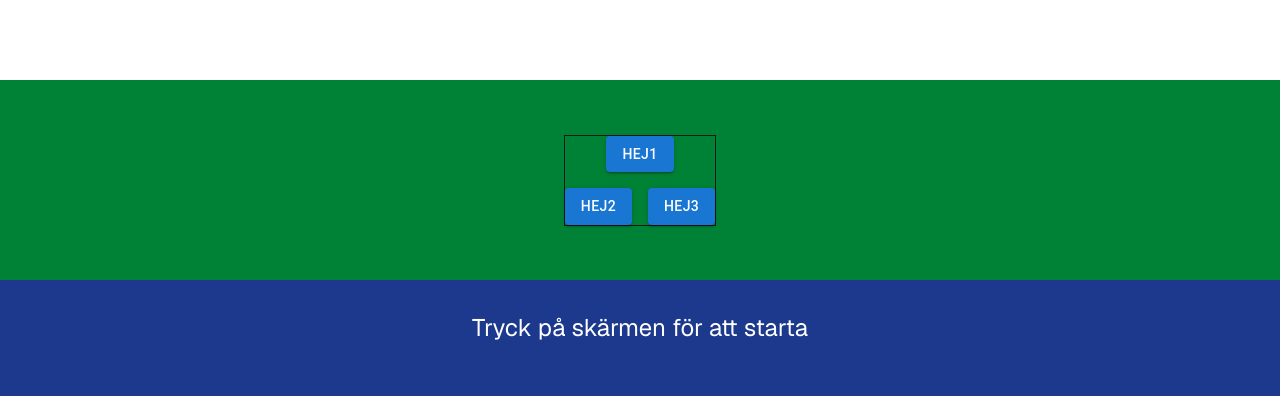
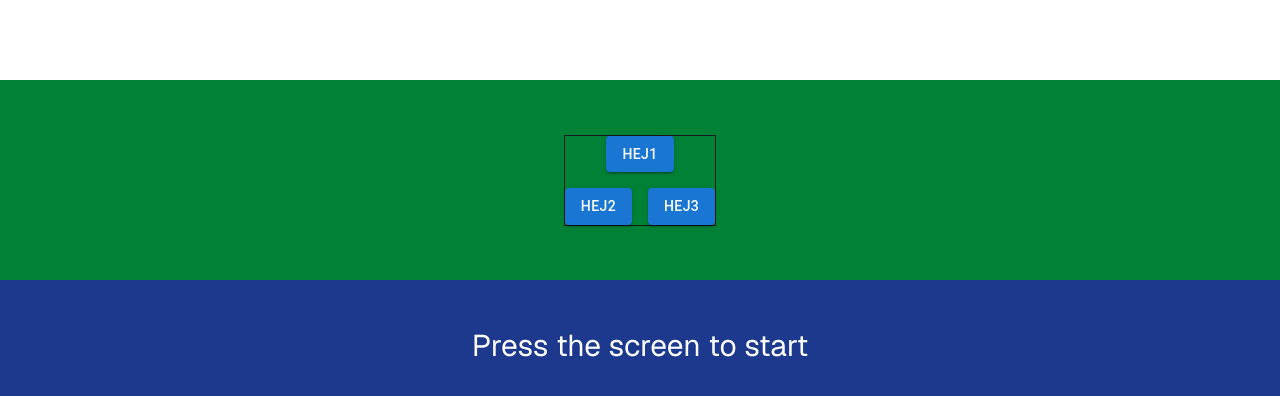
Before and after one commit to Erik-Fullstack/reaction-game, a Next.js app: page / in a window 1280 px wide. Shown: the top 396 px of the page. Built offline with nearby package versions, Linux system fonts and the light colour scheme.

Commit message:
added time to message

```diff
--- a/src/app/components/Gameboard.tsx
+++ b/src/app/components/Gameboard.tsx
@@ -1,6 +1,6 @@
 "use client"
 
-import { useEffect, useState } from "react";
+import { useEffect, useRef, useState } from "react";
 
 
 export default function Gameboard() {
@@ -10,27 +10,46 @@ export default function Gameboard() {
     const [startTime, setStartTime] = useState<null | number>(null)
     const [reaction, setReaction] = useState<null | number>(null);
 
-    //doesnt run on mount
+    const timeOut = useRef<ReturnType<typeof setTimeout> | null>(null);
+
+    //only runs when game is started
     useEffect(() => {
         if (gameActive) {
-            setTimeout(() => {
+            timeOut.current = setTimeout(() => {
                 setTimerStarted(true);
                 setStartTime(performance.now());
             }, (Math.floor(Math.random() * 7) + 1) * 1000);
         }
+        return () => {
+            if (timeOut.current) {
+                clearTimeout(timeOut.current);
+                timeOut.current = null;
+            }
+        }
     }, [gameActive]);
 
-    //doesnt run on mount
+    //runs when reaction changes
     useEffect(() => {
         if (reaction !== null) {
-            console.log(`Din reaktionsförmåga är: ${Number(reaction.toFixed(0))}ms`);
+            console.log(`Your reaction time is: ${Number(reaction.toFixed(0))}ms`);
         }
     }, [reaction])
     if (!gameActive) {
         return (
-            <div className="flex size-full"
-                onClick={() => setGameActive(true)}>
-                <p className="text-white mx-auto mt-8 text-2xl">Tryck på skärmen för att starta {failedAttempt > 0 && failedAttempt.toString()}</p>
+            <div className="flex flex-col size-full"
+                onClick={() => {
+                    setReaction(null);
+                    setGameActive(true);
+                }}>
+                <p className="text-white mx-auto mt-12 text-3xl text-center">
+                    {reaction ?
+                        Number(reaction.toFixed(0)) <= 1000 ?
+                            `Your reaction time is: ${reaction.toFixed(0)} ms` : `Your reaction time is: ${(reaction/1000).toFixed(3)} s`
+                        : "Press the screen to start"}
+                </p>
+                <p className="text-white mx-auto mt-4 text-xl text-center">
+                    {reaction && "Press the screen to play again!"}
+                </p>
             </div>
         )
     } else if (timerStarted) {
```
